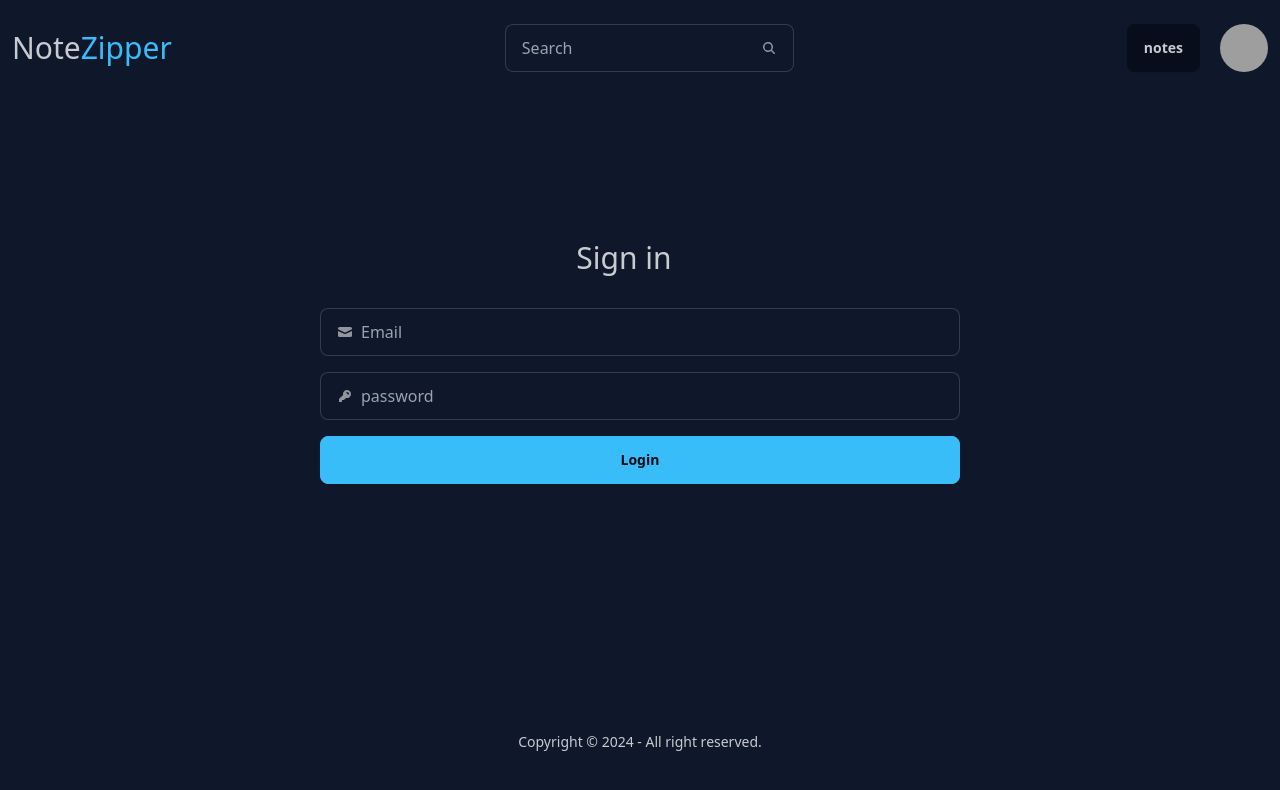
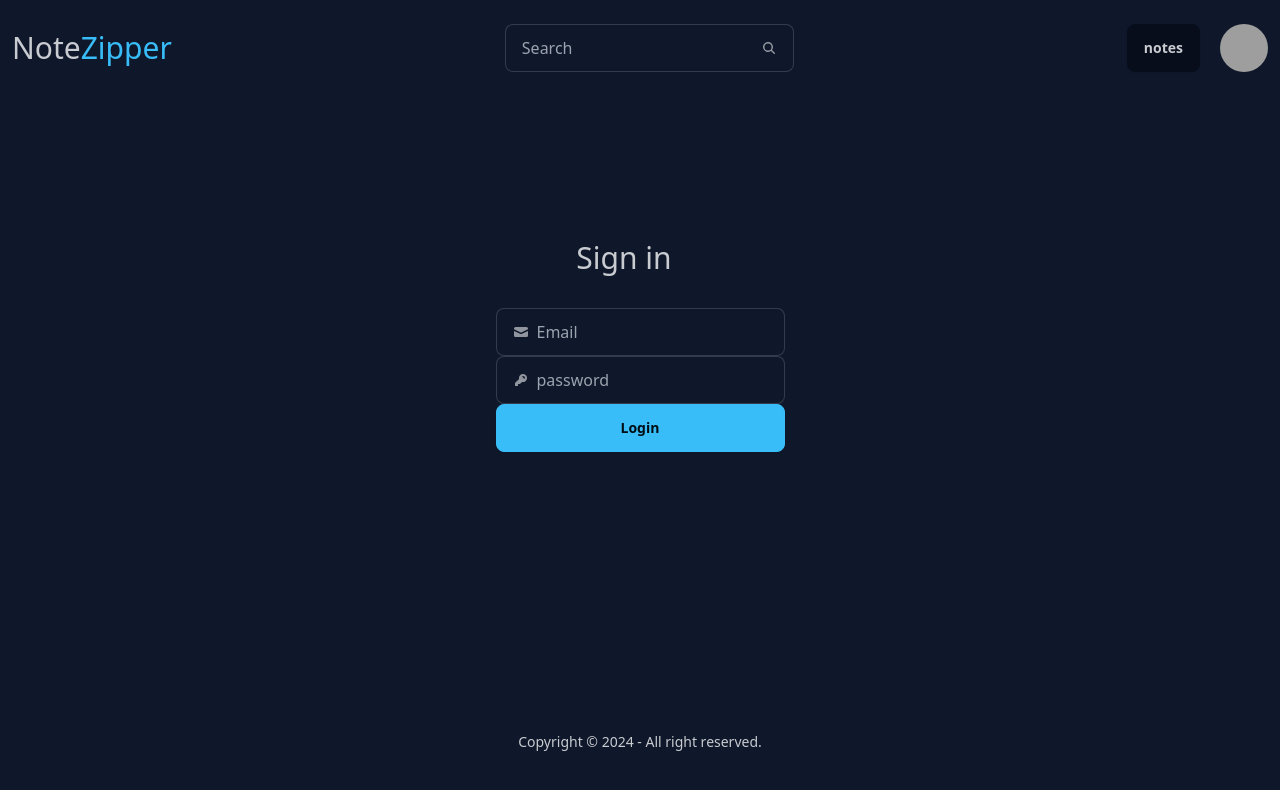
Before and after one commit to brain-ambani/notes-app-mern, a React (Create React App) app in the folder client/: page /login in a window 1280 px wide. Shown: the top 790 px of the page. Built offline with nearby package versions, Linux system fonts and the light colour scheme; grey boxes are pictures that could not be loaded.

Commit message:
add fetch  login data  from backend

```diff
--- /dev/null
+++ b/client/src/components/ErrorMessage.js
@@ -0,0 +1,21 @@
+const ErrorMessage = ({ children }) => {
+  return (
+    <div role="alert" className="alert alert-error">
+      <svg
+        xmlns="http://www.w3.org/2000/svg"
+        className="stroke-current shrink-0 h-6 w-6"
+        fill="none"
+        viewBox="0 0 24 24"
+      >
+        <path
+          strokeLinecap="round"
+          strokeLinejoin="round"
+          strokeWidth="2"
+          d="M10 14l2-2m0 0l2-2m-2 2l-2-2m2 2l2 2m7-2a9 9 0 11-18 0 9 9 0 0118 0z"
+        />
+      </svg>
+      <span>{children}</span>
+    </div>
+  );
+};
+export default ErrorMessage;
--- /dev/null
+++ b/client/src/components/Spinner.js
@@ -0,0 +1,8 @@
+const Spinner = () => {
+  return (
+    <div>
+      <span className="loading loading-spinner text-primary"></span>
+    </div>
+  );
+};
+export default Spinner;
--- a/client/src/pages/login.js
+++ b/client/src/pages/login.js
@@ -1,10 +1,56 @@
-const Login = () => {
+import React, { useEffect, useState } from "react";
+import Spinner from "../components/Spinner";
+import ErrorMessage from "../components/ErrorMessage";
+import { useNavigate } from "react-router-dom";
+
+const Login = ({ history }) => {
+  const [email, setEmail] = useState("");
+  const [password, setPassword] = useState("");
+  const [error, setError] = useState("");
+  const [loading, setLoading] = useState(false);
+  const navigate = useNavigate();
+
+  console.log(history);
+  useEffect(() => {
+    const userInfo = localStorage.getItem("userInfo");
+    if (userInfo) {
+      navigate("/");
+    }
+  }, [navigate]);
+
+  const submitHandler = async (e) => {
+    e.preventDefault();
+
+    try {
+      setError("");
+      setLoading(true);
+      const response = await fetch("http://localhost:5000/api/users/login", {
+        method: "POST",
+        headers: { "Content-Type": "application/json" },
+        body: JSON.stringify({ email, password }),
+      });
+      const data = await response.json();
+      if (!response.ok) {
+        throw new Error(data.message);
+      }
+      console.log(data);
+      localStorage.setItem("userInfo", JSON.stringify(data));
+      setLoading(false);
+    } catch (error) {
+      setError(error.message);
+      setLoading(false);
+    }
+  };
+
   return (
     <div className="w-full h-full flex flex-col justify-center items-center mt-36">
       <div className="text-center mb-8  text-3xl -ml-8">
         <h2>Sign in</h2>
       </div>
       <div className="flex flex-col items-center justify-center gap-4 w-1/2 ">
+        {error && <ErrorMessage>{error}</ErrorMessage>}
+        {loading && <Spinner />}
+        <form onSubmit={submitHandler}>
           <label className="input input-bordered flex items-center gap-2 w-full">
             <svg
               xmlns="http://www.w3.org/2000/svg"
@@ -15,7 +61,13 @@ const Login = () => {
               <path d="M2.5 3A1.5 1.5 0 0 0 1 4.5v.793c.026.009.051.02.076.032L7.674 8.51c.206.1.446.1.652 0l6.598-3.185A.755.755 0 0 1 15 5.293V4.5A1.5 1.5 0 0 0 13.5 3h-11Z" />
               <path d="M15 6.954 8.978 9.86a2.25 2.25 0 0 1-1.956 0L1 6.954V11.5A1.5 1.5 0 0 0 2.5 13h11a1.5 1.5 0 0 0 1.5-1.5V6.954Z" />
             </svg>
-          <input type="text" className="grow" placeholder="Email" />
+            <input
+              type="email"
+              className="grow"
+              placeholder="Email"
+              value={email}
+              onChange={(e) => setEmail(e.target.value)}
+            />
           </label>
 
           <label className="input input-bordered flex items-center gap-2 w-full">
@@ -31,9 +83,16 @@ const Login = () => {
                 clipRule="evenodd"
               />
             </svg>
-          <input type="password" className="grow" placeholder="password" />
+            <input
+              type="password"
+              className="grow"
+              placeholder="password"
+              value={password}
+              onChange={(e) => setPassword(e.target.value)}
+            />
           </label>
           <button className="btn btn-primary w-full">Login</button>
+        </form>
       </div>
     </div>
   );
```
Also changed, not shown: client/src/index.js (+4 -4 lines). Lines whose indentation alone changed are shown as unchanged.
